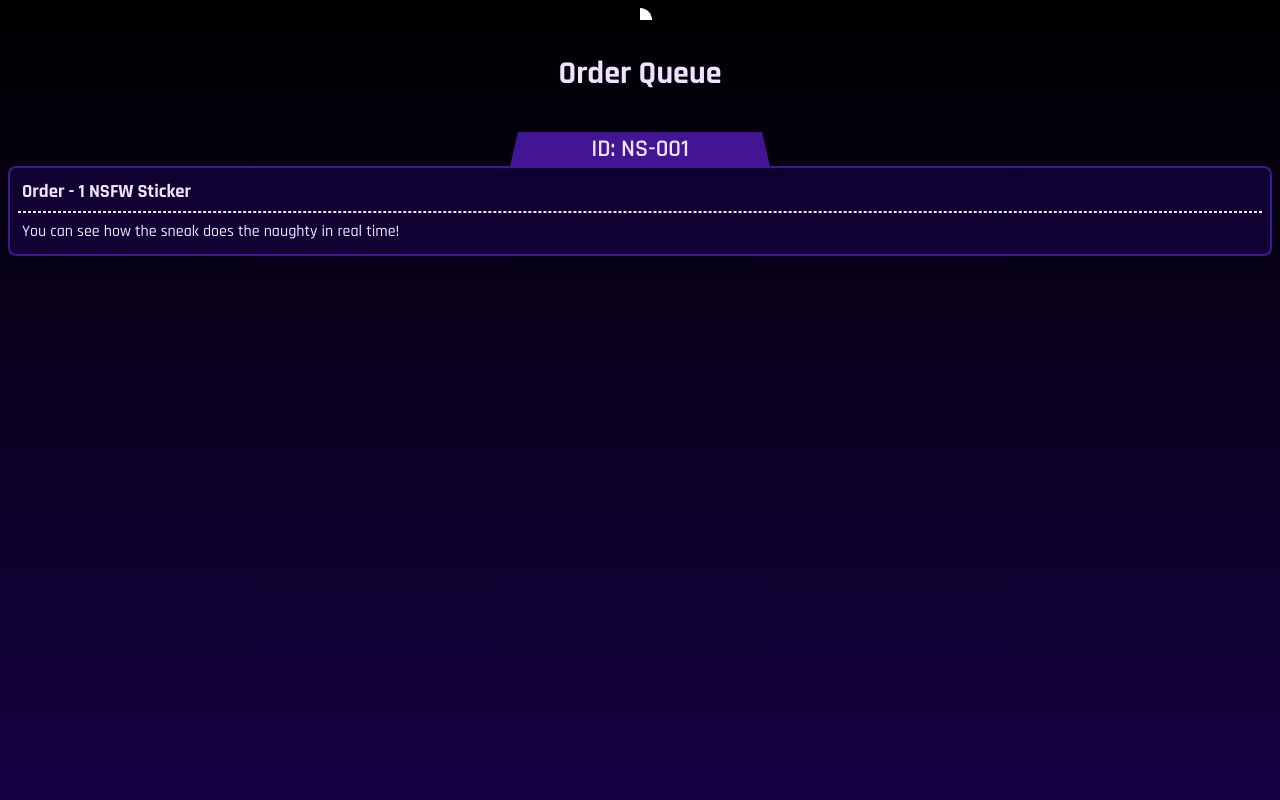
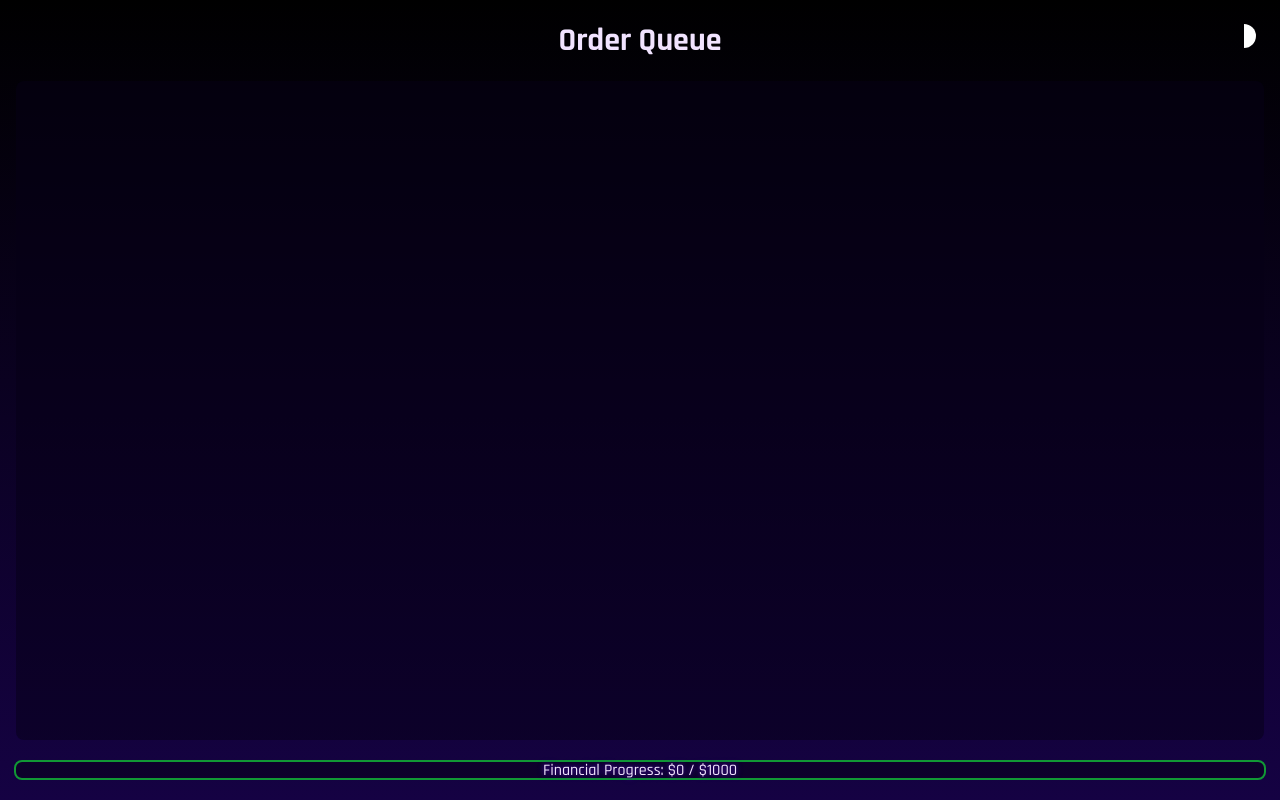
Before and after one commit to naughtysneak/sneaktracker, a plain HTML site: page index.html in a window 1280 px wide. Drawn offline with Linux system fonts and the light colour scheme.

Commit message:
Style Update

```diff
--- a/CSS/main.css
+++ b/CSS/main.css
@@ -3,6 +3,11 @@
 	--timerSize: 24px;
 }
 @property --radial-fill {
+	syntax: '<percentage>';
+	initial-value: 0%;
+	inherits: false;
+}
+@property --progress-fill {
 	syntax: '<percentage>';
 	initial-value: 0%;
 	inherits: false;
@@ -15,6 +20,16 @@ body {
 	background-attachment: fixed;
 
 	color: #f1e3ff;
+
+	display: grid;
+	grid-template-rows: auto 1fr auto;
+	place-items: center;
+	gap: 16px;
+
+	width: calc(100vw - 32px);
+	height: calc(100vh - 32px);
+	margin: 0px;
+	padding: 16px;
 }
 h1, h2, h3 {
 	font-family: "Rajdhani-Bold", sans-serif;
@@ -39,23 +54,52 @@ hr {
 	background: conic-gradient(#fff var(--radial-fill), transparent 0);
 	clip-path: circle(50% at 50% 50%);
 
-	margin: auto;
+	position: absolute;
+	top: var(--timerSize);
+	right: var(--timerSize);
+}
+#queueTitle {
+	margin: 4px 0px;
+}
+#progressBar {
+	display: flex;
+	justify-content: center;
+	align-items: center;
+
+	background: linear-gradient(to right, #1fe06f var(--progress-fill), #07001680 0);
+	border: solid 2px #119835;
+	border-radius: 8px;
+
+	width: 100%;
+
+	height: 16px;
+	margin: 4px 0px;
+}
+#financialProgressText {
+	text-shadow: 0px 0px 2px #150243, 0px 0px 4px #411593, 0px 0px 6px #411593;
+	text-align: center;
+	margin: 0px;
 }
 
 #orderQueue {
+	background-color: #07001680;
+	border-radius: 8px;
 	display: grid;
 	gap: 16px;
 
 	overflow-y: scroll;
 
-	max-height: 80vh;
+	width: 100%;
+	height: 100%;
+	min-width: 320px;
+	min-height: 480px;
 }
 .queue-card {
 	display: block;
 }
 
 .card-id {
-	font-family: "Rajdhani-SemiBold", sans-serif;
+	font-size: 1.25rem;
 	text-align: center;
 	background-color: #411593;
 
@@ -72,6 +116,9 @@ hr {
 
 	padding: 4px 8px;
 	margin: 0px;
+}
+.card-order {
+	font-size: 1.125rem;
 }
 .card-description, .card-order {
 	margin: 4px 0px;
--- a/JS/queueReader.js
+++ b/JS/queueReader.js
@@ -14,9 +14,9 @@ class QueueCard
 	{
 		this.cardBody.classList.add("queue-card");
 		this.cardBody.innerHTML = `
-			<h2 class="card-id">ID: ${information.id}</h2>
+			<h3 class="card-id">ID: ${information.id}</h3>
 			<div class="card-body">
-				<h3 class="card-order">Order - ${information.order}</h3>
+				<h4 class="card-order">Order - ${information.order}</h4>
 				<hr>
 				<p class="card-description">${information.description}</p>
 			</div>
@@ -32,6 +32,8 @@ class QueueCard
 }
 
 let orderQueue = document.getElementById("orderQueue");
+let financialProgressText = document.getElementById("financialProgressText");
+let progressBar = document.getElementById("progressBar");
 let queue = [];
 let allQueueCards = [];
 
@@ -41,7 +43,12 @@ async function FetchData()
 	var response = await fetch(URL).then(res => res.json());
 
 	queue = response.commissionQueue;
-	UpdateQueueList(queue, allQueueCards);
+
+	let progress = (response.financialProgress[0].currentAmount / response.financialProgress[0].targetAmount) * 100;
+	financialProgressText.textContent = `Financial Progress: $${response.financialProgress[0].currentAmount} / $${response.financialProgress[0].targetAmount}`;
+	progressBar.style.setProperty("--progress-fill", `${progress}%`);
+
+	// UpdateQueueList(queue, allQueueCards);
 }
 
 function UpdateQueueList(queue, allCards)
--- a/index.html
+++ b/index.html
@@ -16,17 +16,20 @@
 		<meta name="twitter:image" content="https://naughtysneak.github.io/sneaktracker/Graphics/Beast-Face.png">
 
 		<title>Sneaktracker</title>
-		<link rel="stylesheet" href="./CSS/main.css?v=1.0.0" type="text/css">
+		<link rel="stylesheet" href="./CSS/main.css?v=1.1.0" type="text/css">
 	</head>
 
 	<body>
-		<div id="radialTimer"></div>
+		<h1 id="queueTitle">Order Queue</h1>
 		<div id="orderQueue">
-			<h1 style="text-align: center;">Order Queue</h1>
+			<div id="radialTimer"></div>
+		</div>
+		<div id="progressBar">
+			<p id="financialProgressText"></p>
 		</div>
 	</body>
 
-	<script src="./JS/queueReader.js"></script>
+	<script src="./JS/queueReader.js?v=1.0.0"></script>
 	<script>
 		FetchData();
 
@@ -35,19 +38,22 @@
 		let radialFill = 0;
 
 		let fillInterval = null;
-		let refresh = null;
+		let fillRate = 100.0 / 10000.0;
 		UpdateLoop();
 
 		function UpdateLoop()
 		{
 			fillInterval = setInterval(() => {
-				radialFill += (performance.now() - elapsed) / 100 * 0.5;
-				elapsed = performance.now();
+				let now = performance.now();
+				let delta = now - elapsed;
+				elapsed = now;
+
+				radialFill += delta * fillRate;
 
 				if (radialFill > 100)
 				{
 					FetchData();
-					radialFill = 0;
+					radialFill %= 100;
 				}
 
 				radialTimer.style.setProperty('--radial-fill', (radialFill) + '%');
@@ -55,12 +61,9 @@
 		}
 
 		window.addEventListener('visibilitychange', () => {
-			if (document.hidden)
-			{
-				clearInterval(fillInterval);
-				clearInterval(refresh);
-			}
-			else
+			clearInterval(fillInterval);
+
+			if (!document.hidden)
 				UpdateLoop();
 		});
 	</script>
--- a/queue.json
+++ b/queue.json
@@ -6,5 +6,12 @@
 			"order": "1 NSFW Sticker",
 			"description": "You can see how the sneak does the naughty in real time!"
 		}
+	],
+	"financialProgress":
+	[
+		{
+			"currentAmount": "0",
+			"targetAmount": "1000"
+		}
 	]
 }
```
